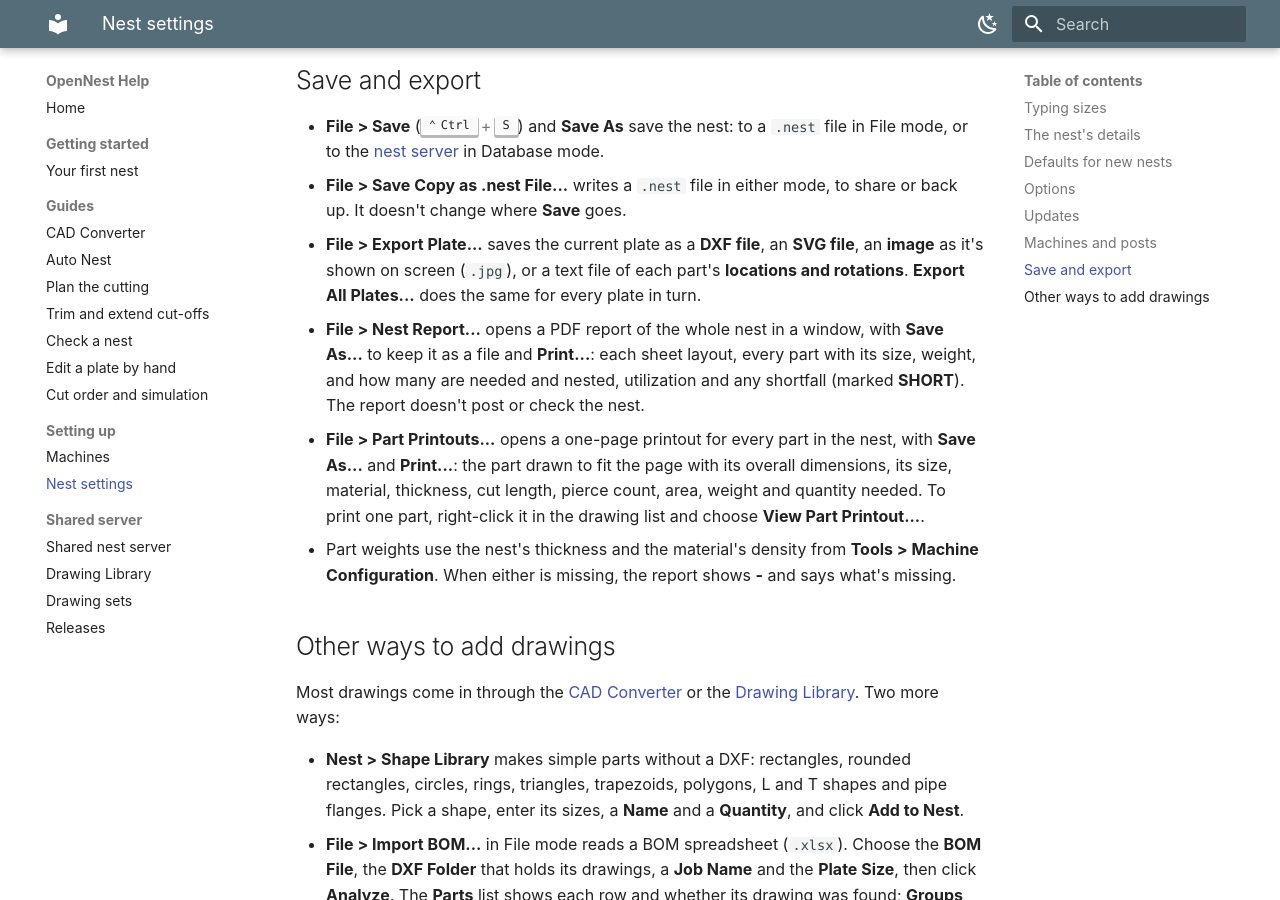
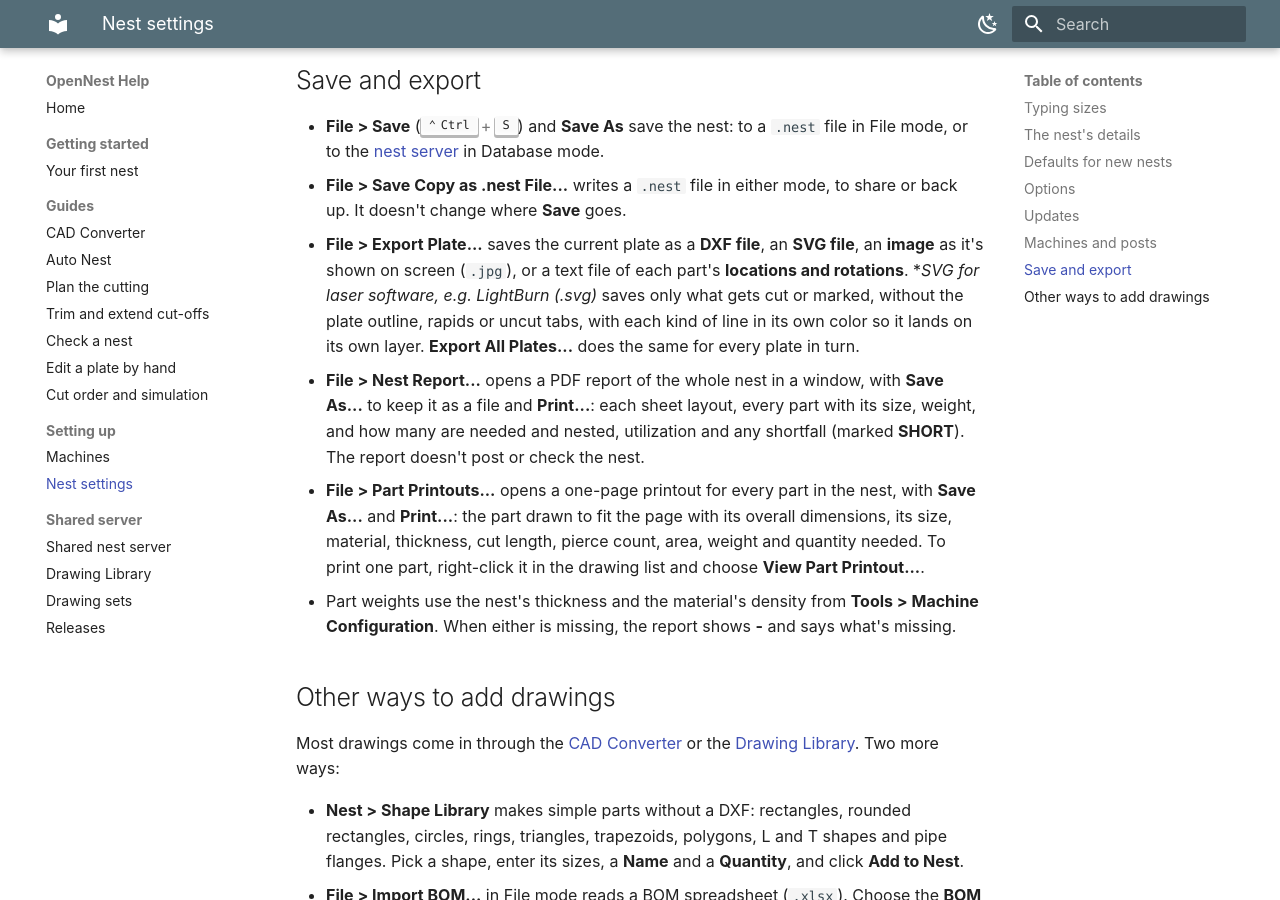
Before and after one commit to ajisaacs/opennest-help, an MkDocs documentation site: the page built from docs/nest-settings.md, in a window 1280 px wide and 900 px high, scrolled down 3495 px. Built offline with MkDocs 1.6.1 and Material for MkDocs 9.7.7, drawn with Linux system fonts in a browser that asks for light colours.

Commit message:
Add the LightBurn SVG export to Export Plate

```diff
--- a/docs/nest-settings.md
+++ b/docs/nest-settings.md
@@ -133,7 +133,9 @@ OpenNest saves them for next time. In Database mode, machines and post settings
   or back up. It doesn't change where **Save** goes.
 - **File > Export Plate...** saves the current plate as a **DXF file**, an **SVG file**,
   an **image** as it's shown on screen (`.jpg`), or a text file of each part's
-  **locations and rotations**.
+  **locations and rotations**. **SVG for laser software, e.g. LightBurn (*.svg)** saves
+  only what gets cut or marked, without the plate outline, rapids or uncut tabs, with
+  each kind of line in its own color so it lands on its own layer.
   **Export All Plates...** does the same for every plate in turn.
 - **File > Nest Report...** opens a PDF report of the whole nest in a window, with
   **Save As...** to keep it as a file and **Print...**: each sheet layout, every part
```
